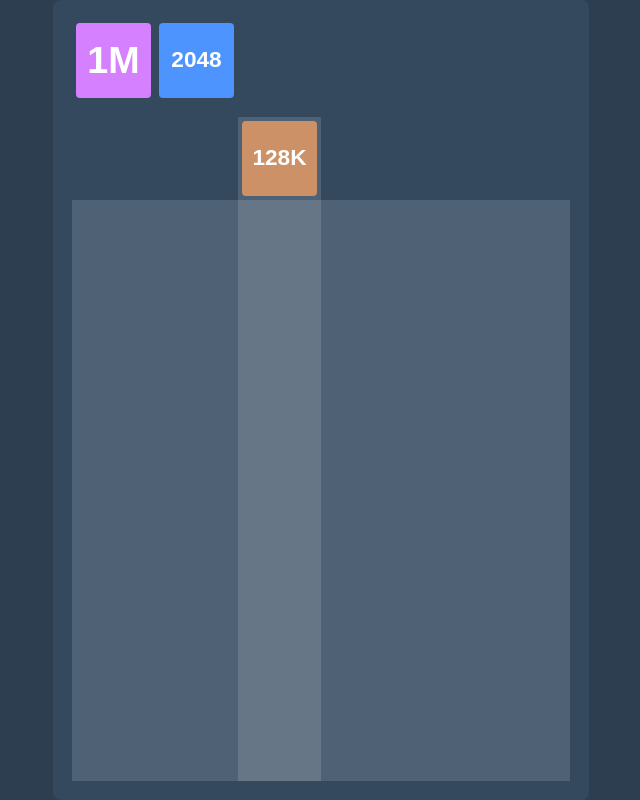
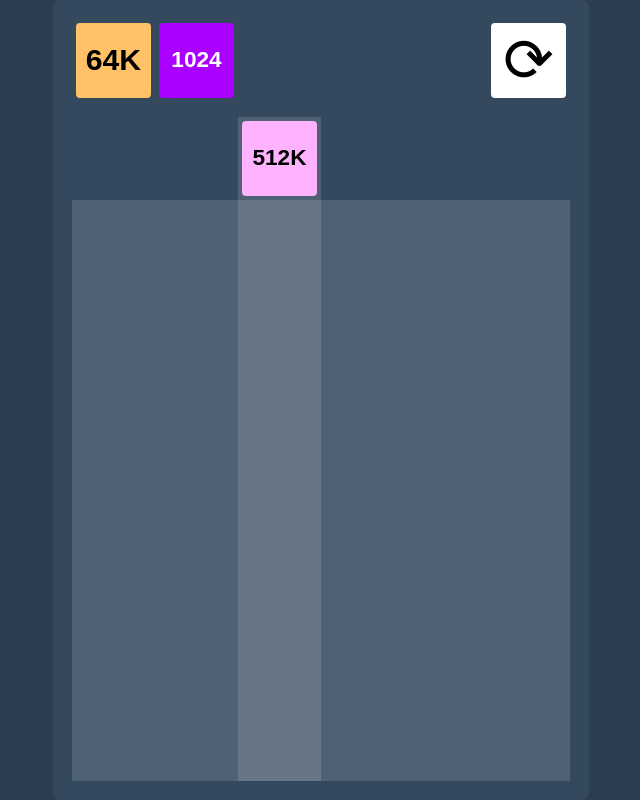
Before and after one commit to yusitnikov/game2048, a website built with Vite: page index.html in a window 1280 px wide. Shown: the whole page, without its empty margins (319-959 px from the left). Built offline with nearby package versions, Linux system fonts and the light colour scheme.

Commit message:
restart button

```diff
--- a/src/main.ts
+++ b/src/main.ts
@@ -28,11 +28,22 @@ interface GameState {
 }
 
 class TetrisGame {
-  private readonly gameState: GameState;
   private readonly gridElement: HTMLElement;
+  private gameState!: GameState;
   private activeColumnIndicator!: HTMLElement;
 
   constructor() {
+    const app = document.querySelector<HTMLDivElement>("#app")!;
+    app.innerHTML = `<div class="grid" id="grid"></div>`;
+    this.gridElement = document.getElementById("grid")!;
+
+    this.calculateCellSize();
+    this.setupResizeListener();
+
+    this.startNewGame();
+  }
+
+  private startNewGame(): void {
     this.gameState = {
       grid: Array(gridHeight)
         .fill([])
@@ -42,14 +53,13 @@ class TetrisGame {
       isGameRunning: true,
     };
 
-    const app = document.querySelector<HTMLDivElement>("#app")!;
-    app.innerHTML = `<div class="grid" id="grid"></div>`;
-    this.gridElement = document.getElementById("grid")!;
+    this.gridElement.innerHTML = "";
 
-    this.calculateCellSize();
-    this.setupResizeListener();
-
-    this.createGrid();
+    this.createGridBackground();
+    this.createNewGameButton();
+    this.createColumnAreas();
+    this.createActiveColumnIndicator();
+    this.generateNextPieces();
   }
 
   private createGridBackground(): void {
@@ -64,20 +74,16 @@ class TetrisGame {
     this.gridElement.appendChild(gridBg);
   }
 
-  private createGrid(): void {
-    this.gridElement.innerHTML = "";
-
-    // Create header background
-    this.createGridBackground();
-
-    // Create clickable column areas
-    this.createColumnAreas();
-
-    // Create active column indicator
-    this.createActiveColumnIndicator();
-
-    // Create queue elements in the grid
-    this.generateNextPieces();
+  private createNewGameButton() {
+    const button = document.createElement("button");
+    button.className = "new-game-button cell";
+    setCellSizeStyles(button, {
+      top: padding,
+      left: fullWidth - padding - 1,
+    });
+    button.innerText = "⟳";
+    button.addEventListener("click", () => this.startNewGame());
+    this.gridElement.appendChild(button);
   }
 
   private createColumnAreas(): void {
--- a/src/style.css
+++ b/src/style.css
@@ -38,6 +38,16 @@ body {
     background: #ffffff22;
 }
 
+.cell.new-game-button {
+    border: none;
+    outline: none;
+    background: #fff;
+    pointer-events: initial;
+    cursor: pointer;
+    font-size: calc(var(--cell-size) * 0.8);
+    font-weight: normal;
+}
+
 .column-area {
     pointer-events: initial;
     cursor: pointer;
@@ -71,19 +81,19 @@ body {
 
 /* Text length-based font sizing */
 .cell-len-1 {
-    font-size: calc(var(--cell-size, 80px) * 0.6);
+    font-size: calc(var(--cell-size) * 0.6);
 }
 
 .cell-len-2 {
-    font-size: calc(var(--cell-size, 80px) * 0.5);
+    font-size: calc(var(--cell-size) * 0.5);
 }
 
 .cell-len-3 {
-    font-size: calc(var(--cell-size, 80px) * 0.4);
+    font-size: calc(var(--cell-size) * 0.4);
 }
 
 .cell-len-4 {
-    font-size: calc(var(--cell-size, 80px) * 0.3);
+    font-size: calc(var(--cell-size) * 0.3);
 }
 
 /* Tier 1 - Enhanced Rainbow with Better Distinction */
```
